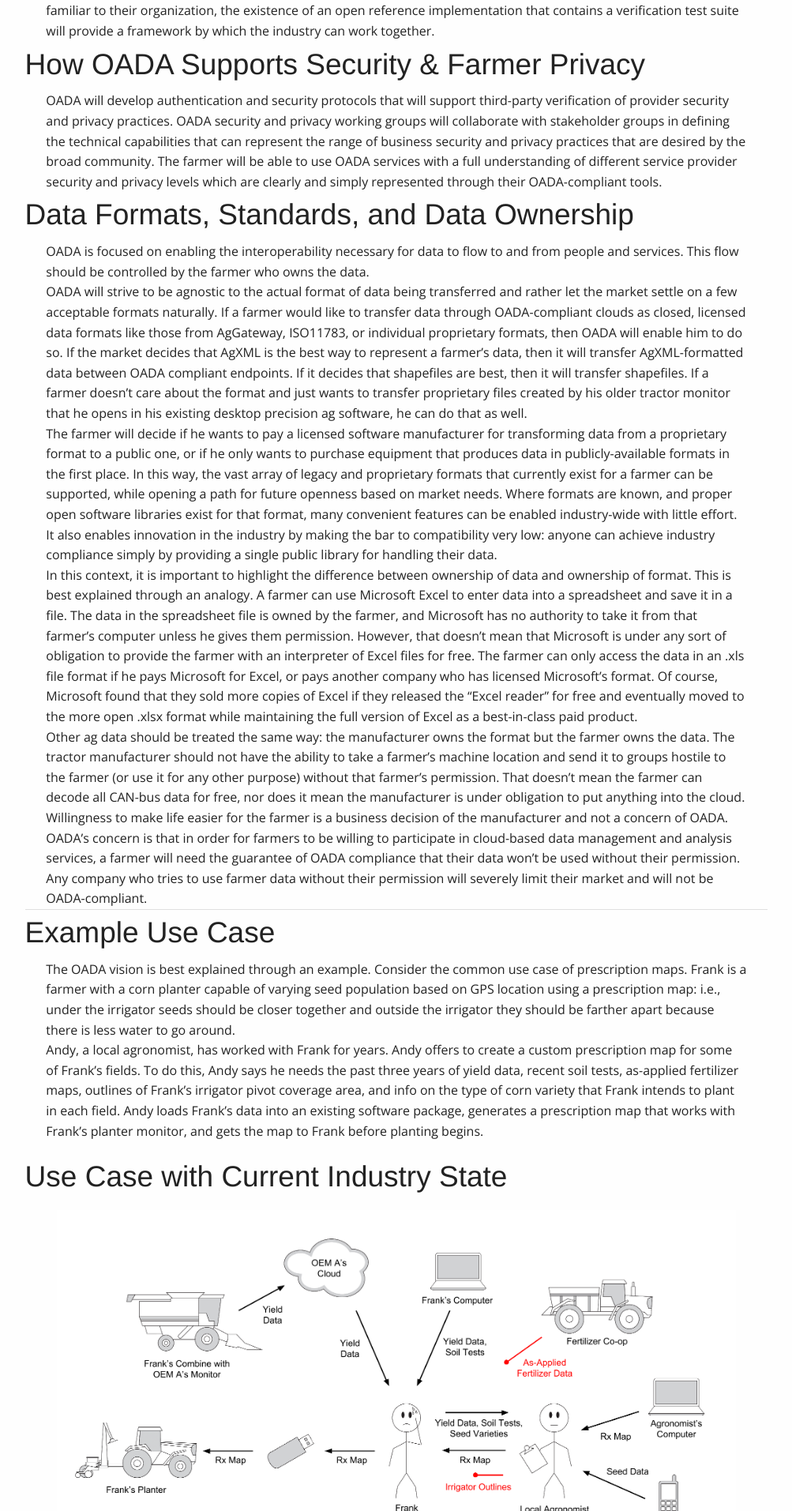
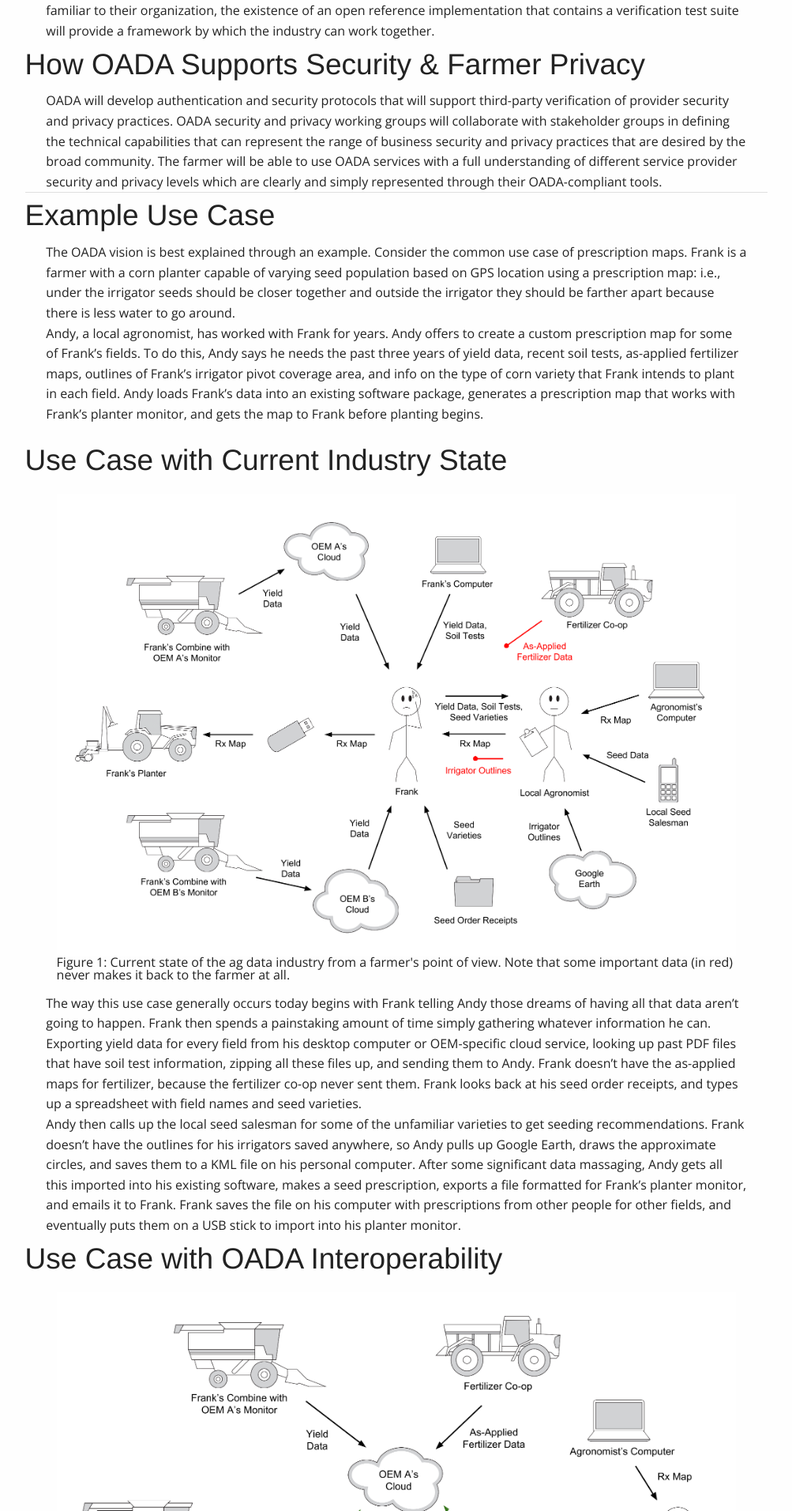
Before and after one commit to OADA/oada.github.io, a Jekyll site: the page built from principles.html, in a window 1280 px wide. Shown: the part 2066-3979 px from the top of the page at 79% size, without its empty margins (266-1269 px from the left). Built offline with Jekyll 4.4.1, drawn with Linux system fonts in a browser that asks for light colours; nearby versions of some CDN libraries; library files that are not in the unit come from our copies; Markdown is read by kramdown in place of the engine named in the settings.

Commit message:
took out a couple paragraphs from principles that don't need to be there.

```diff
--- a/principles.html
+++ b/principles.html
@@ -146,54 +146,6 @@ title: Open Ag Data Alliance Principles
       business security and privacy practices that are desired by the broad community. The farmer will
       be able to use OADA services with a full understanding of different service provider security and
       privacy levels which are clearly and simply represented through their OADA-compliant tools.
-
-      <h2>Data Formats, Standards, and Data Ownership</h2>
-      <p>OADA is focused on enabling the interoperability necessary for data to flow to and from people
-      and services.  This flow should be controlled by the farmer who owns the data.</p>
-
-      <p>OADA will strive to be agnostic to the actual format of data being transferred and rather let
-      the market settle on a few acceptable formats naturally.  If a farmer would like to transfer data
-      through OADA-compliant clouds as closed, licensed data formats like those from AgGateway, ISO11783,
-      or individual proprietary formats, then OADA will enable him to do so.  If the market decides
-      that AgXML is the best way to represent a farmer’s data, then it will transfer AgXML-formatted
-      data between OADA compliant endpoints.  If it decides that shapefiles are best, then it will transfer
-      shapefiles.  If a farmer doesn’t care about the format and just wants to transfer proprietary files
-      created by his older tractor monitor that he opens in his existing desktop precision ag software,
-      he can do that as well.</p>
-
-      <p>The farmer will decide if he wants to pay a licensed software manufacturer for transforming
-      data from a proprietary format to a public one, or if he only wants to purchase equipment that
-      produces data in publicly-available formats in the first place.  In this way, the vast array of
-      legacy and proprietary formats that currently exist for a farmer can be supported, while opening
-      a path for future openness based on market needs.   Where formats are known, and proper open software
-      libraries exist for that format, many convenient features can be enabled industry-wide with little
-      effort.  It also enables innovation in the industry by making the bar to compatibility very low:
-      anyone can achieve industry compliance simply by providing a single public library for handling
-      their data.</p>
-
-      <p>In this context, it is important to highlight the difference between ownership of data and ownership
-      of format.  This is best explained through an analogy.   A farmer can use Microsoft Excel to enter
-      data into a spreadsheet and save it in a file.  The data in the spreadsheet file is owned by the
-      farmer, and Microsoft has no authority to take it from that farmer’s computer unless he gives them
-      permission.  However, that doesn’t mean that Microsoft is under any sort of obligation to provide
-      the farmer with an interpreter of Excel files for free.  The farmer can only access the data in
-      an .xls file format if he pays Microsoft for Excel, or pays another company who has licensed Microsoft’s
-      format.  Of course, Microsoft found that they sold more copies of Excel if they released the “Excel
-      reader” for free and eventually moved to the more open .xlsx format while maintaining the full
-      version of Excel as a best-in-class paid product.</p>
-
-      <p>Other ag data should be treated the same way: the manufacturer owns the format but the farmer
-      owns the data.  The tractor manufacturer should not have the ability to take a farmer’s machine
-      location and send it to groups hostile to the farmer (or use it for any other purpose) without
-      that farmer’s permission.  That doesn’t mean the farmer can decode all CAN-bus data for free, nor
-      does it mean the manufacturer is under obligation to put anything into the cloud.   Willingness
-      to make life easier for the farmer is a business decision of the manufacturer and not a concern
-      of OADA.</p>
-
-      <p>OADA’s concern is that in order for farmers to be willing to participate in cloud-based data
-      management and analysis services, a farmer will need the guarantee of OADA compliance that their
-      data won’t be used without their permission.  Any company who tries to use farmer data without
-      their permission will severely limit their market and will not be OADA-compliant.</p>
 
     </section>
 
```
